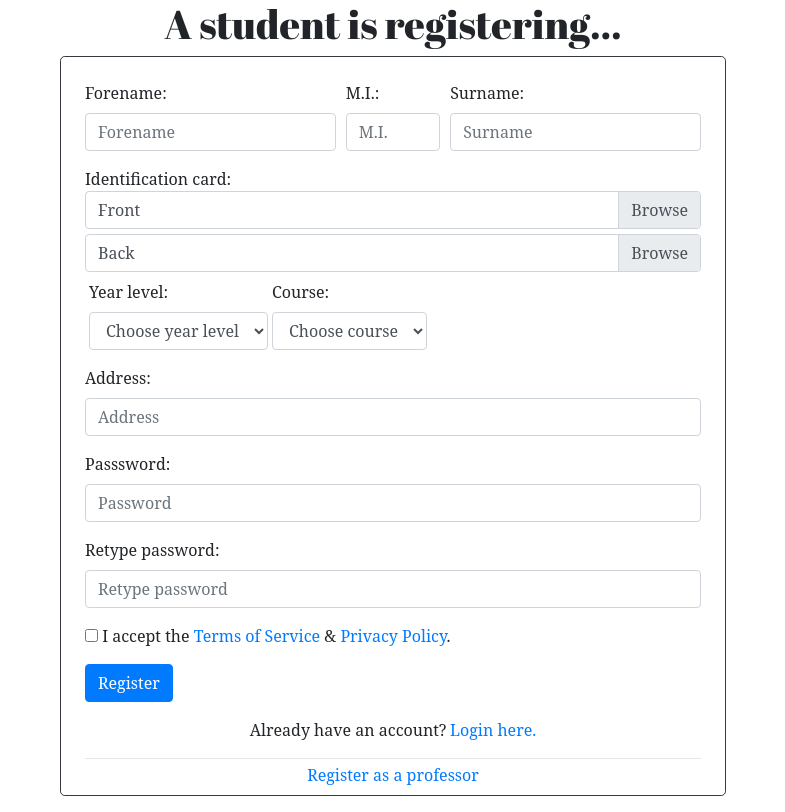
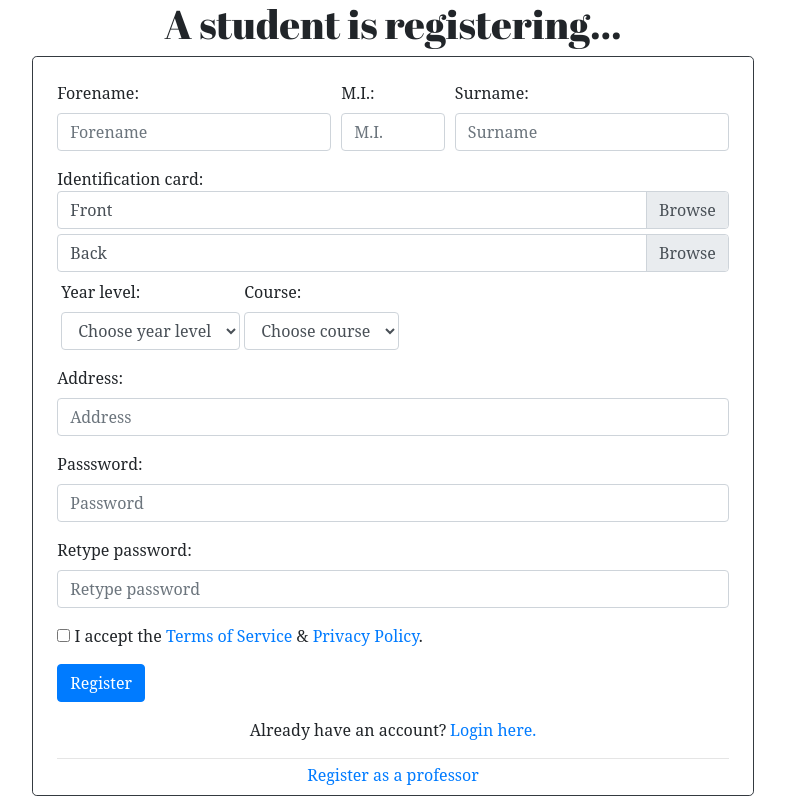
Before and after one commit to jariCruz/BSU_SC_RDB, a PHP site: page /php/registration_page_student.php in a window 1280 px wide. Shown: the whole page, without its empty margins (247-1032 px from the left). Run offline with PHP 8.4, Linux system fonts and the light colour scheme.

Commit message:
responsive width fix

```diff
--- a/src/css/registration_student_style.css
+++ b/src/css/registration_student_style.css
@@ -1,15 +1,16 @@
 /********************************
-*  Log in / Registration page   *
+*  Student Rrgistration page    *
 ********************************/
 
 /* Margin for the form */
 
 
-@media (min-width: 800px){
+@media (min-width: 768px){
     .form-width {
-        max-width: 60%;
+        max-width: 65%;
     }
 }
+
 
 @media (max-width: 500px){
     form {
```
Also changed, not shown: src/css/registration_professor_style.css (+4 -3 lines).
